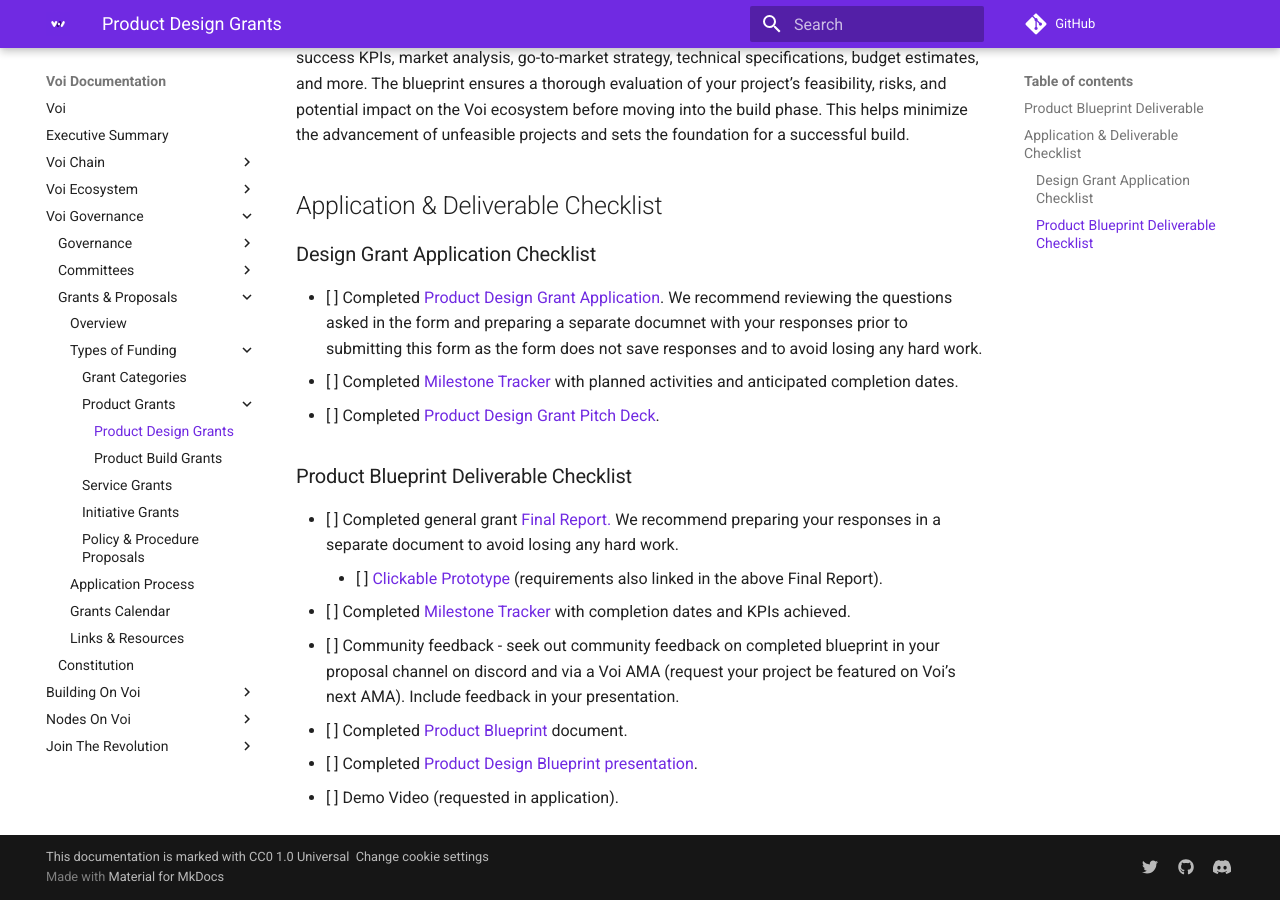
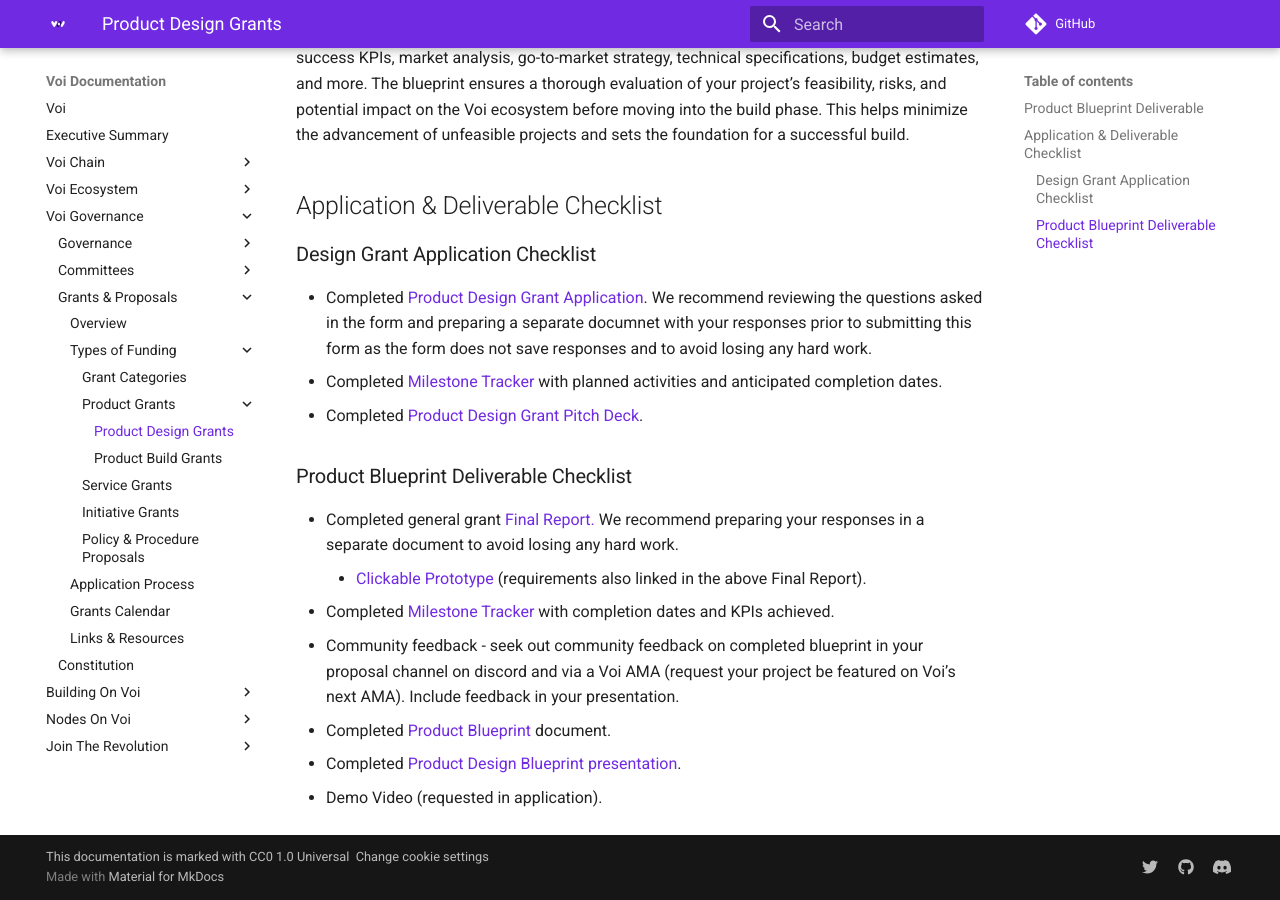
Before and after one commit to VoiNetwork/learn-more, an MkDocs documentation site: the page built from docs/governance/proposals/product-design-grants.md, in a window 1280 px wide and 900 px high, scrolled down 558 px. Built offline with MkDocs 1.6.1 and Material for MkDocs 9.7.7, drawn with Linux system fonts in a browser that asks for light colours; plug-ins that fetch from the network failed and are left out; comment, search, counter and statistics services are not loaded.

```diff
--- a/docs/governance/proposals/product-design-grants.md
+++ b/docs/governance/proposals/product-design-grants.md
@@ -9,15 +9,15 @@ The Product Blueprint is a comprehensive document required as the final delivera
 ## Application & Deliverable Checklist
 
 ### Design Grant Application Checklist
-- [ ] Completed [Product Design Grant Application](https://docs.google.com/forms/d/1yfIQMGPysR90v76eU0IX15xeWubwdje_VQtMp-jn5Nw/edit). We recommend reviewing the questions asked in the form and preparing a separate documnet with your responses prior to submitting this form as the form does not save responses and to avoid losing any hard work.
-- [ ] Completed [Milestone Tracker](https://docs.google.com/document/d/17QS_FfhjEttHnXu2d3DWKk4qoD6irAv0F3sVF17Y6wQ/edit?usp=sharing) with planned activities and anticipated completion dates.
-- [ ] Completed [Product Design Grant Pitch Deck](https://docs.google.com/presentation/d/1R2Xm2yUCfyPe9hv-26zSEhA0oQ_TpBBakZGolnmWyzM/edit#slide=id.g2f5b142037c_0_45).
+- Completed [Product Design Grant Application](https://docs.google.com/forms/d/1yfIQMGPysR90v76eU0IX15xeWubwdje_VQtMp-jn5Nw/edit). We recommend reviewing the questions asked in the form and preparing a separate documnet with your responses prior to submitting this form as the form does not save responses and to avoid losing any hard work.
+- Completed [Milestone Tracker](https://docs.google.com/document/d/17QS_FfhjEttHnXu2d3DWKk4qoD6irAv0F3sVF17Y6wQ/edit?usp=sharing) with planned activities and anticipated completion dates.
+- Completed [Product Design Grant Pitch Deck](https://docs.google.com/presentation/d/1R2Xm2yUCfyPe9hv-26zSEhA0oQ_TpBBakZGolnmWyzM/edit#slide=id.g2f5b142037c_0_45).
 
 ### Product Blueprint Deliverable Checklist
-- [ ] Completed general grant [Final Report.](https://docs.google.com/forms/d/e/1FAIpQLSeNWpE0pJPM32w9VkjE5ZE7GxdKM0uGV76XNqaDFsHh2MJcUQ/viewform?usp=sf_link) We recommend preparing your responses in a separate document to avoid losing any hard work.
-    - [ ] [Clickable Prototype](https://docs.google.com/document/d/18ftZqI99U5bsTeY3EZNqgsPkS0EKrHHDmx9oIWKDM0w/edit) (requirements also linked in the above Final Report).
-- [ ] Completed [Milestone Tracker](https://docs.google.com/document/d/17QS_FfhjEttHnXu2d3DWKk4qoD6irAv0F3sVF17Y6wQ/edit?usp=sharing) with completion dates and KPIs achieved.
-- [ ] Community feedback - seek out community feedback on completed blueprint in your proposal channel on discord and via a Voi AMA (request your project be featured on Voi’s next AMA). Include feedback in your presentation.
-- [ ] Completed [Product Blueprint](https://docs.google.com/document/d/1Pp6xY1-KCkx3YNd46Z0r40CNFgiwqfw1JwgZMqw1TR0/edit#heading=h.wekkd06scytq) document.
-- [ ] Completed [Product Design Blueprint presentation](https://docs.google.com/presentation/d/1JwjrArUgIc2cF8l4LdBjunJ07V2_d21etOFpNI7wUno/edit?usp=sharing).
-- [ ] Demo Video (requested in application).
+- Completed general grant [Final Report.](https://docs.google.com/forms/d/e/1FAIpQLSeNWpE0pJPM32w9VkjE5ZE7GxdKM0uGV76XNqaDFsHh2MJcUQ/viewform?usp=sf_link) We recommend preparing your responses in a separate document to avoid losing any hard work.
+    -  [Clickable Prototype](https://docs.google.com/document/d/18ftZqI99U5bsTeY3EZNqgsPkS0EKrHHDmx9oIWKDM0w/edit) (requirements also linked in the above Final Report).
+- Completed [Milestone Tracker](https://docs.google.com/document/d/17QS_FfhjEttHnXu2d3DWKk4qoD6irAv0F3sVF17Y6wQ/edit?usp=sharing) with completion dates and KPIs achieved.
+- Community feedback - seek out community feedback on completed blueprint in your proposal channel on discord and via a Voi AMA (request your project be featured on Voi’s next AMA). Include feedback in your presentation.
+- Completed [Product Blueprint](https://docs.google.com/document/d/1Pp6xY1-KCkx3YNd46Z0r40CNFgiwqfw1JwgZMqw1TR0/edit#heading=h.wekkd06scytq) document.
+- Completed [Product Design Blueprint presentation](https://docs.google.com/presentation/d/1JwjrArUgIc2cF8l4LdBjunJ07V2_d21etOFpNI7wUno/edit?usp=sharing).
+- Demo Video (requested in application).
```
